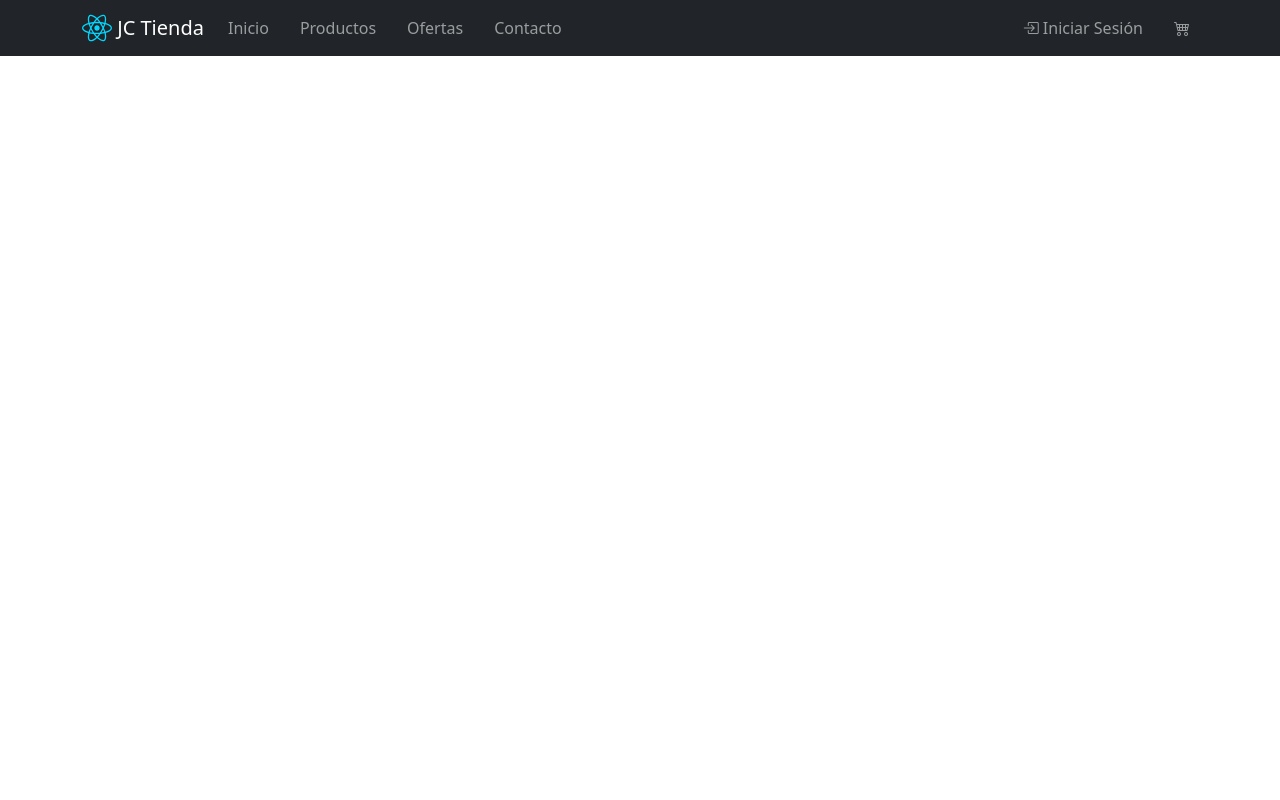
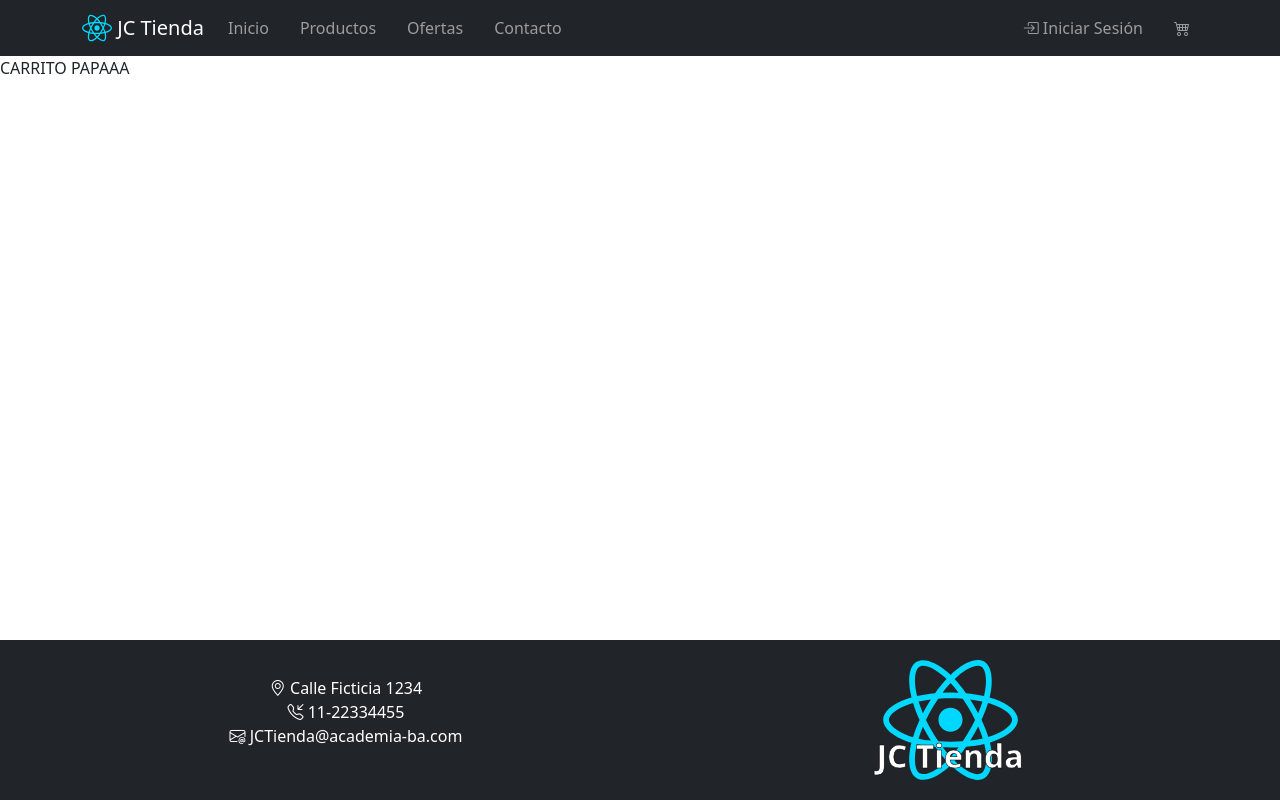
Before and after one commit to Julycen97/proyecto_final-JMC, a React (Vite) app in the folder proyecto_final-JMC/: page /carrito in a window 1280 px wide. Built offline with nearby package versions, Linux system fonts and the light colour scheme.

Commit message:
creacion de footer con sus componentes y archivos de estilos

```diff
--- a/proyecto_final-JMC/src/App.jsx
+++ b/proyecto_final-JMC/src/App.jsx
@@ -1,19 +1,33 @@
 import NavBar from "./components/header/NavBar"
 import { BrowserRouter as Router, Routes, Route } from 'react-router-dom';
 import Inicio from './pages/Inicio.jsx'
+import Productos from './pages/Productos.jsx'
+import Ofertas from './pages/Ofertas.jsx'
+import Contacto from './pages/Contacto.jsx'
+import Login from './pages/Login.jsx'
+import Carrito from './pages/Carrito.jsx'
+import Footer from "./components/footer/Footer.jsx";
 
 
 function App() {
 
   return (
+    <>
       <Router>
         <div>
           <NavBar />
           <Routes>
             <Route path="/" element={<Inicio />} />
+            <Route path="/productos" element={<Productos />} />
+            <Route path="/ofertas" element={<Ofertas />} />
+            <Route path="/contacto" element={<Contacto />} />
+            <Route path="/login" element={<Login />} />
+            <Route path="/carrito" element={<Carrito />} />
           </Routes>
         </div>
       </Router>
+      <Footer />
+    </>
 
   )
 }
--- /dev/null
+++ b/proyecto_final-JMC/src/components/footer/Footer.jsx
@@ -0,0 +1,15 @@
+import "./../../styles/components/footer/Footer.css"
+import Datos from "./footer-content/Datos";
+import Logo from "./footer-content/Logo";
+
+function Footer(){
+
+    return(
+        <footer className="footer">
+            <Datos />
+            <Logo />
+        </footer>
+    )
+}
+
+export default Footer;
--- /dev/null
+++ b/proyecto_final-JMC/src/components/footer/footer-content/Datos.jsx
@@ -0,0 +1,15 @@
+import "./../../../styles/components/footer/footer-content/Datos.css"
+
+function Datos(){
+    return(
+        <div className="containerDatos">
+            <ul>
+                <li><i class="bi bi-geo-alt"></i> Calle Ficticia 1234</li>
+                <li><i class="bi bi-telephone-inbound"></i> 11-22334455</li>
+                <li><i class="bi bi-envelope-at"></i> JCTienda@academia-ba.com</li>
+            </ul>
+        </div>
+    )
+}
+
+export default Datos;
--- /dev/null
+++ b/proyecto_final-JMC/src/components/footer/footer-content/Logo.jsx
@@ -0,0 +1,12 @@
+import "./../../../styles/components/footer/footer-content/Logo.css";
+
+function Logo(){
+
+    return(
+        <div className="containerLogo">
+            <p>JC Tienda</p>
+        </div>
+    );
+};
+
+export default Logo;
--- a/proyecto_final-JMC/src/pages/Carrito.jsx
+++ b/proyecto_final-JMC/src/pages/Carrito.jsx
@@ -1,7 +1,7 @@
 function Carrito(){
     return(
         <div>
-
+            CARRITO PAPAAA
         </div>
     )
 }
--- a/proyecto_final-JMC/src/pages/Contacto.jsx
+++ b/proyecto_final-JMC/src/pages/Contacto.jsx
@@ -0,0 +1,9 @@
+function Contacto(){
+    return(
+        <div>
+            CONTACTO PAPAAA
+        </div>
+    )
+}
+
+export default Contacto;
--- a/proyecto_final-JMC/src/pages/Login.jsx
+++ b/proyecto_final-JMC/src/pages/Login.jsx
@@ -0,0 +1,9 @@
+function Login(){
+    return(
+        <div>
+            LOGIN PAPAAA
+        </div>
+    )
+}
+
+export default Login;
--- a/proyecto_final-JMC/src/pages/Ofertas.jsx
+++ b/proyecto_final-JMC/src/pages/Ofertas.jsx
@@ -0,0 +1,9 @@
+function Ofertas(){
+    return(
+        <div>
+            OFERTAS PAPAAA
+        </div>
+    )
+}
+
+export default Ofertas;
--- a/proyecto_final-JMC/src/pages/Productos.jsx
+++ b/proyecto_final-JMC/src/pages/Productos.jsx
@@ -0,0 +1,9 @@
+function Productos(){
+    return(
+        <div>
+            PRODUCTOS PAPAAA
+        </div>
+    )
+}
+
+export default Productos;
--- /dev/null
+++ b/proyecto_final-JMC/src/styles/components/footer/Footer.css
@@ -0,0 +1,10 @@
+.footer{
+    display: flex;
+    flex-direction: row;
+    width: 100%;
+    min-height: 20vh;
+    background-color: rgb(33, 37, 41);
+    position: absolute;
+    bottom: 0;
+    padding: 20px;
+}
--- /dev/null
+++ b/proyecto_final-JMC/src/styles/components/footer/footer-content/Datos.css
@@ -0,0 +1,21 @@
+.containerDatos{
+    display: flex;
+    flex-direction: row;
+    justify-content: center;
+    align-items: center;
+    width: 50%;
+    margin: 0;
+    padding: 0;
+
+    > ul{
+        display: flex;
+        flex-direction: column;
+        justify-content: center;
+        align-items: center;
+
+        > li{
+            list-style-type: none;
+            color: white;
+        }
+    }
+}
--- /dev/null
+++ b/proyecto_final-JMC/src/styles/components/footer/footer-content/Logo.css
@@ -0,0 +1,23 @@
+.containerLogo{
+    background: url("./../../../../assets/react.svg");
+    background-position: center;
+    background-size: contain;
+    background-repeat: no-repeat;
+    width: 50%;
+    height: auto;
+    text-align: center;
+    display: flex;
+    justify-content: center;
+    align-items: end;
+    margin: 0;
+    padding: 0;
+
+    p{
+        font-size: xx-large;
+        font-weight: bolder;
+        margin: 0;
+        padding: 0;
+        color: white;
+        -webkit-text-stroke: 0.5px black;
+    }
+}
```
Lines whose indentation alone changed are shown as unchanged.
